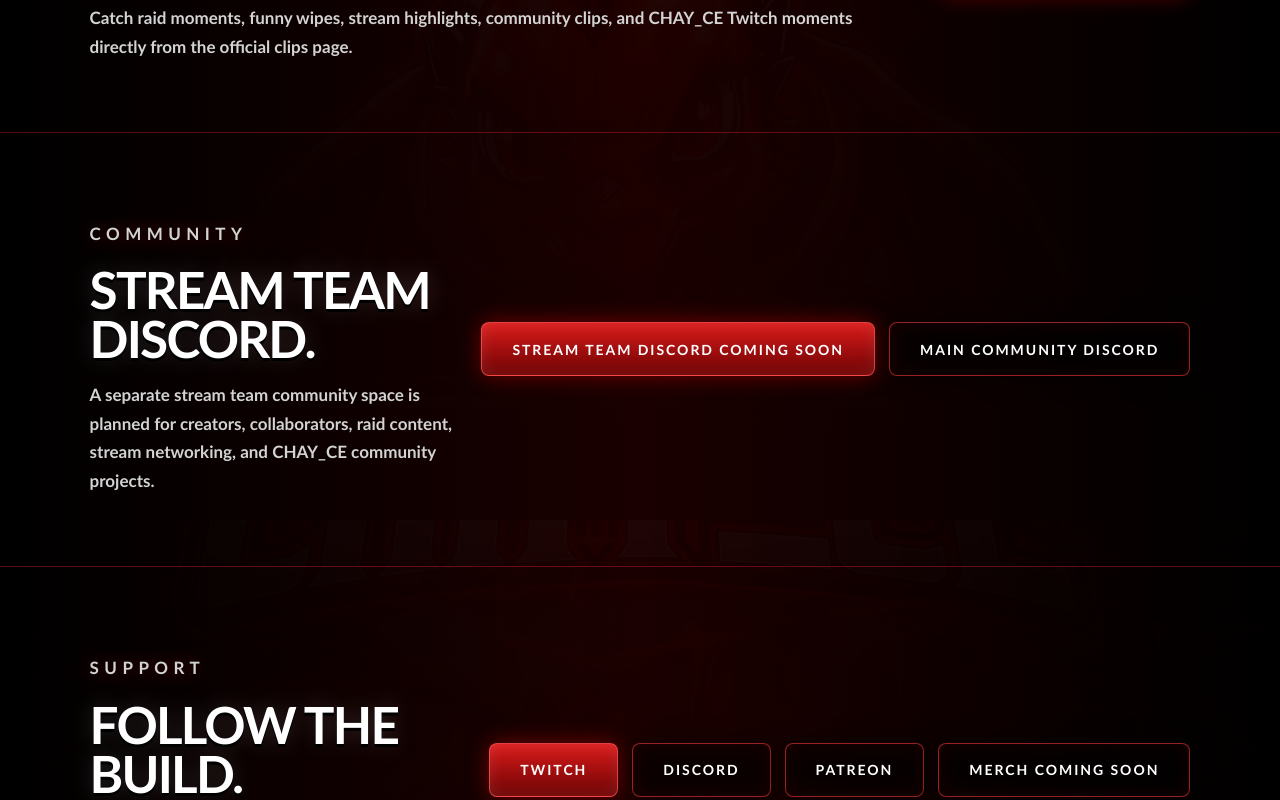
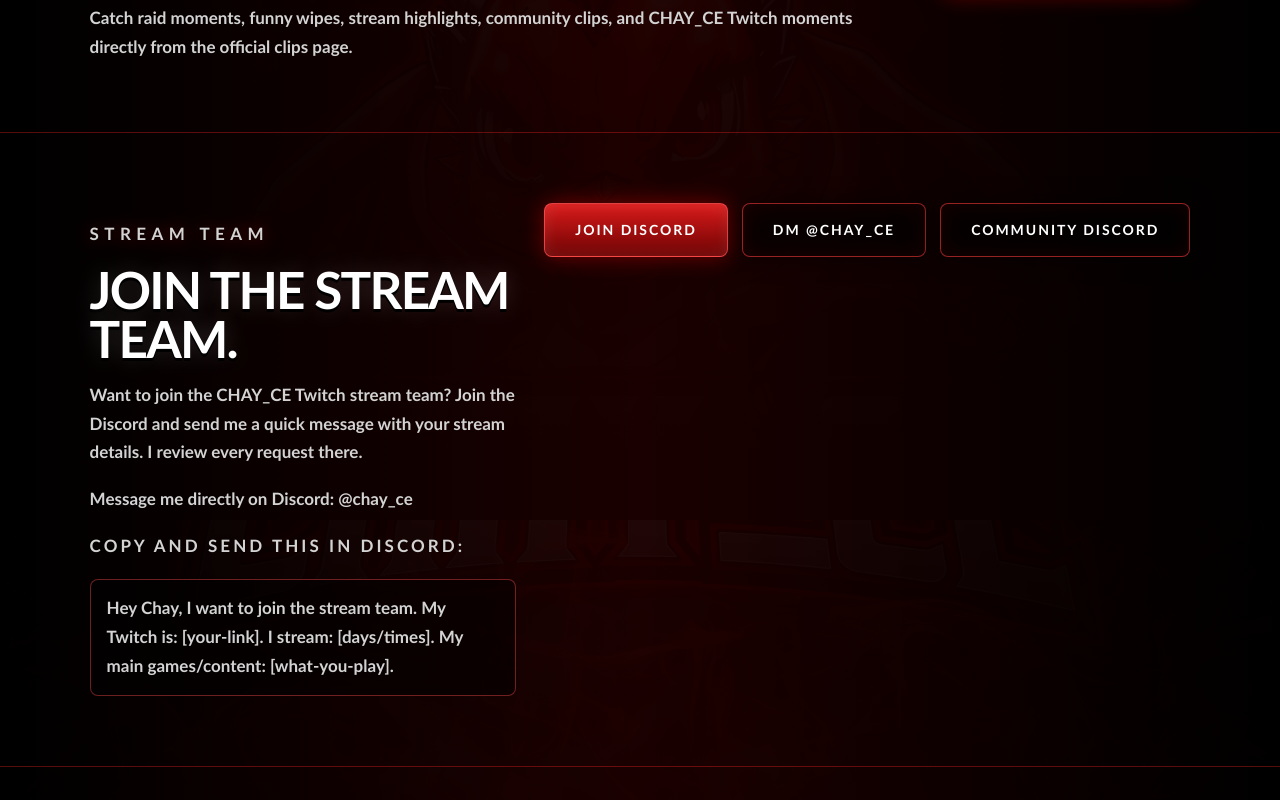
Before and after one commit to gavin536/chay-ce-website, a Next.js app: page / in a window 1280 px wide. Shown: the part 4280-5080 px from the top of the page. Built offline with nearby package versions, Linux system fonts and the light colour scheme.

Commit message:
added stream team and message link

```diff
--- a/app/globals.css
+++ b/app/globals.css
@@ -557,6 +557,32 @@
   gap: 14px;
 }
 
+.stream-team-section {
+  align-items: start;
+}
+
+.stream-team-template-label {
+  margin-top: 22px;
+  color: #ff8e8e;
+  font-size: 13px;
+  font-weight: 900;
+  letter-spacing: 0.18em;
+  text-transform: uppercase;
+}
+
+.stream-team-template {
+  max-width: 860px;
+  margin-top: 10px;
+  padding: 14px 16px;
+  border: 1px solid rgba(255, 78, 78, 0.42);
+  border-radius: 8px;
+  background: rgba(0, 0, 0, 0.46);
+  color: #ececec;
+  font-size: 15px;
+  font-weight: 700;
+  line-height: 1.55;
+}
+
 .site-footer {
   display: flex;
   justify-content: space-between;
--- a/app/page.tsx
+++ b/app/page.tsx
@@ -266,28 +266,50 @@
         </div>
       </section>
 
-      <section className="support-section">
+      <section className="support-section stream-team-section">
         <div>
-          <p className="section-kicker">Community</p>
-          <h2>Stream team Discord.</h2>
+          <p className="section-kicker">Stream Team</p>
+          <h2>Join the stream team.</h2>
           <p>
-            A separate stream team community space is planned for creators,
-            collaborators, raid content, stream networking, and CHAY_CE community
-            projects.
+            Want to join the CHAY_CE Twitch stream team? Join the Discord and send me
+            a quick message with your stream details. I review every request there.
+          </p>
+
+          <p>
+            Message me directly on Discord: <strong>@chay_ce</strong>
+          </p>
+
+          <p className="stream-team-template-label">Copy and send this in Discord:</p>
+          <p className="stream-team-template">
+            Hey Chay, I want to join the stream team. My Twitch is: [your-link].
+            I stream: [days/times]. My main games/content: [what-you-play].
           </p>
         </div>
 
         <div className="support-actions">
-          <span className="primary-button" aria-disabled="true">
-            Stream Team Discord Coming Soon
-          </span>
+          <a
+            className="primary-button"
+            href="https://discord.gg/q4thpsfSvm"
+            target="_blank"
+            rel="noreferrer"
+          >
+            Join Discord
+          </a>
+          <a
+            className="secondary-button"
+            href="https://discord.com/users/213862970793525259"
+            target="_blank"
+            rel="noreferrer"
+          >
+            DM @chay_ce
+          </a>
           <a
             className="secondary-button"
             href="https://discord.gg/q4thpsfSvm"
             target="_blank"
             rel="noreferrer"
           >
-            Main Community Discord
+            Community Discord
           </a>
         </div>
       </section>
```
